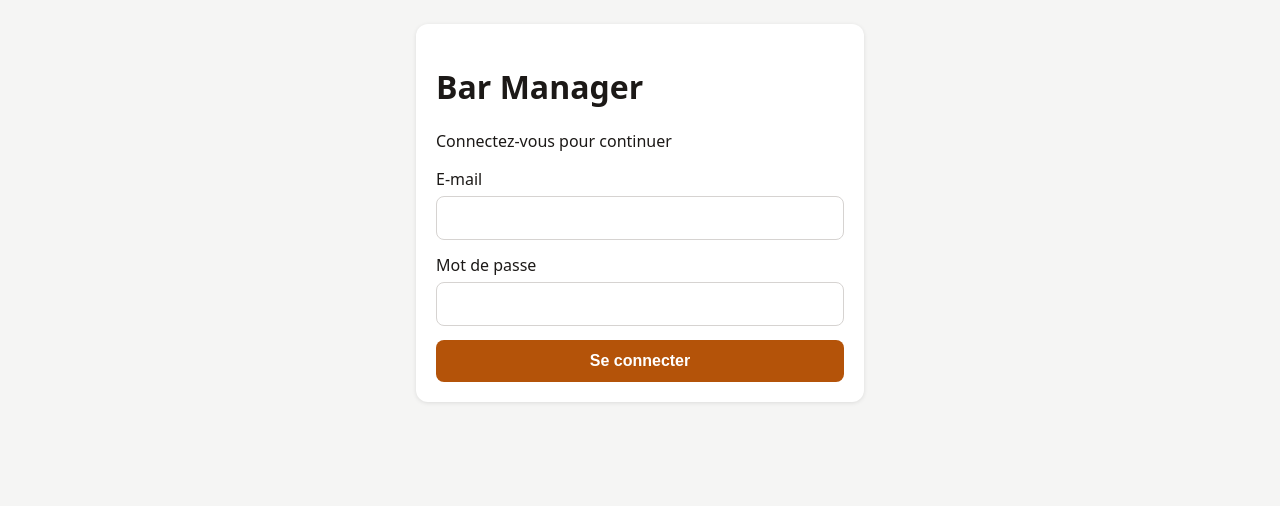
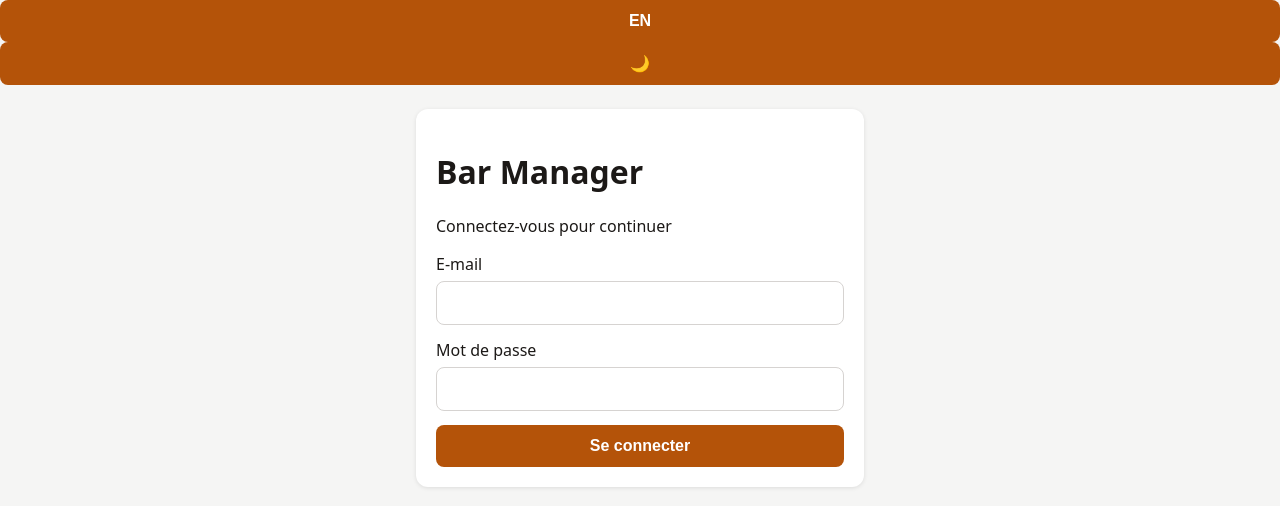
Before and after one commit to fo-art/bar_manager, a Next.js app: page / in a window 1280 px wide. Shown: the top 506 px of the page. Built offline with nearby package versions, Linux system fonts and the light colour scheme; no server answers.

Commit message:
Refactor RootLayout to include Providers and PrefsBar
Wrap children in Providers and include PrefsBar.

```diff
--- a/app/layout.js
+++ b/app/layout.js
@@ -1,4 +1,6 @@
 import './globals.css'
+import Providers from './components/Providers'
+import PrefsBar from './components/PrefsBar'
 
 export const metadata = {
   title: 'Bar Manager',
@@ -8,7 +10,12 @@ export const metadata = {
 export default function RootLayout({ children }) {
   return (
     <html lang="fr">
-      <body>{children}</body>
+      <body>
+        <Providers>
+          <PrefsBar />
+          {children}
+        </Providers>
+      </body>
     </html>
   )
 }
```
